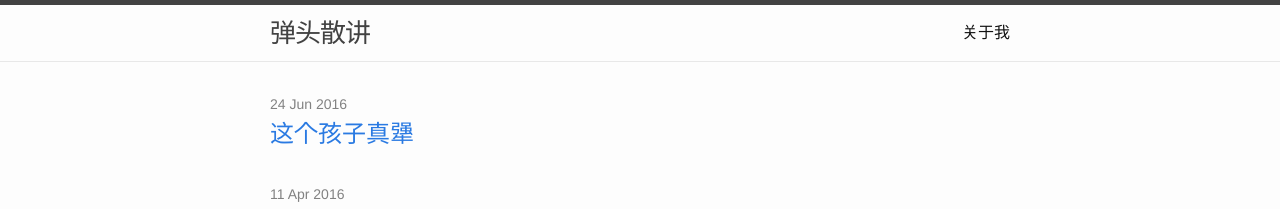
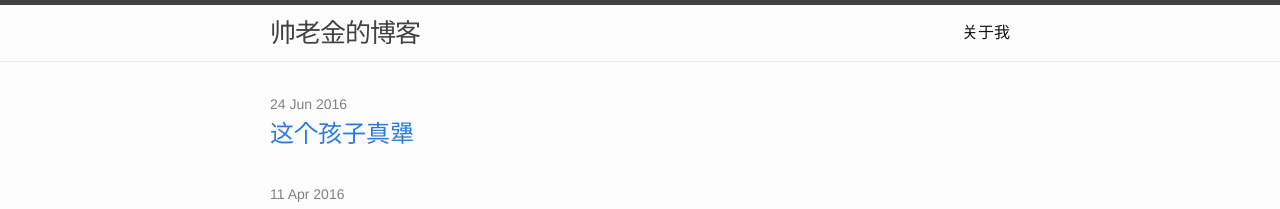
Before and after one commit to WzDTj/WzDTj.github.io, a Jekyll site: the page built from index.html, in a window 1280 px wide. Shown: the top 209 px of the page. Built offline with Jekyll 4.4.1, drawn with Linux system fonts in a browser that asks for light colours.

Commit message:
修改博客名称

```diff
--- a/_config.yml
+++ b/_config.yml
@@ -1,4 +1,4 @@
-title: 弹头散讲
+title: 帅老金的博客
 email: j.dantong@gmail.com
 description: >
   讲讲人生，谈谈明天。
@@ -9,7 +9,7 @@ github_username: WzDTj
 # Blog Settings
 markdown: kramdown
 theme: minima
-name: WzDTj
+name:  帅老金
 exclude:
   - Gemfile
   - Gemfile.lock
```
